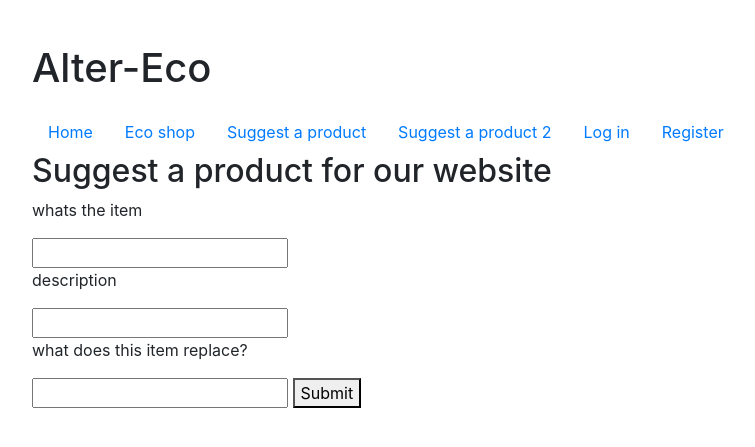
After one commit to annamariacutolo/switch_to_sustainable, a Django app: page /new_product_two in a window 1280 px wide. The commit adds this page. Shown: the top 447 px of the page, without its empty margins (0-755 px from the left). Run offline with Django 3.2, Linux system fonts and the light colour scheme; some libraries are stand-ins or nearby versions.

Commit message:
different adding a product form

```diff
--- a/switch_to_sustainable/pages/forms.py
+++ b/switch_to_sustainable/pages/forms.py
@@ -6,6 +6,11 @@ from django.contrib.auth.models import User
 class NewProductForm(forms.Form):
     name = forms.CharField(max_length=200)
 
+class NewProductFormTwo(forms.Form):
+    name = forms.CharField(max_length=200)
+    text = forms.CharField(max_length=200)
+    description = forms.CharField(max_length=400)
+
 class NewUserForm(UserCreationForm):
     email = forms.EmailField()
 
--- a/switch_to_sustainable/pages/templates/base.html
+++ b/switch_to_sustainable/pages/templates/base.html
@@ -14,6 +14,7 @@
             <li class="nav-item"><a class="nav-link" href="/">Home</a></li>
             <li class="nav-item"><a class="nav-link" href="/products">Eco shop</a></li>
             <li class="nav-item"><a class="nav-link" href="/new_product">Suggest a product</a></li>
+            <li class="nav-item"><a class="nav-link" href="/new_product_two">Suggest a product 2</a></li>
             {% if user.is_authenticated %}
             <li class="nav-item"><a class="nav-link" href="{% url 'logout' %}">Log out</a></li>
             {% else %}
--- /dev/null
+++ b/switch_to_sustainable/pages/templates/new_product_two.html
@@ -0,0 +1,23 @@
+{% extends "base.html" %} {% load static %} {% block title %}Suggestions{% endblock %} {% block body %}
+
+<h2>Suggest a product for our website</h2>
+<form action="" method="post">
+    {% csrf_token %}
+    <div>
+
+
+
+
+        <p>whats the item</p>
+        {{ form.text }}
+
+        <p> description</p>
+        {{ form.description}}
+
+        <p>what does this item replace?</p>
+        {{ form.name }}
+
+        <button type="submit">Submit</button>
+    </div>
+</form>
+{% endblock %}
--- a/switch_to_sustainable/pages/urls.py
+++ b/switch_to_sustainable/pages/urls.py
@@ -7,6 +7,7 @@ urlpatterns = [
     path('products', views.products, name='products'),
     path('new_product', views.new_product_form, name='new_product'),
     path('api/product', views.ListProductsForItems.as_view()),
+    path('new_product_two', views.new_product_form_two, name='new_product_two'),
     # path('books_for_author', views.books_for_author, name='books_for_author'),
     # path('api/book', views.ListBooksForAuthor.as_view()),
 ]
--- a/switch_to_sustainable/pages/views.py
+++ b/switch_to_sustainable/pages/views.py
@@ -3,7 +3,7 @@ from django.http import HttpResponse, HttpResponseRedirect
 from django.contrib import messages
 from django.contrib.auth import login, authenticate
 from .models import Item, Product, NewProduct
-from .forms import NewProductForm, NewUserForm
+from .forms import NewProductForm, NewUserForm, NewProductFormTwo
 from django.shortcuts import get_object_or_404
 from rest_framework.views import APIView
 from rest_framework.response import Response
@@ -40,6 +40,31 @@ def new_product_form(request):
 
     return HttpResponse('Thank you for your suggestion.')
 
+
+
+
+def new_product_form_two(request):
+    if request.method == 'GET':
+        form = NewProductFormTwo()
+        return render(request, 'new_product_two.html', {'form': form})
+
+    form = NewProductFormTwo(request.POST)
+    if not form.is_valid():
+        return render(request, 'new_product_two.html', {'form': form})
+
+    single_use_product = form.cleaned_data['name']
+    replacement = form.cleaned_data['text']
+    description = form.cleaned_data['description']
+
+
+    new_product = Product(text = replacement, description = description, item_id = 1)
+    new_product.save()
+
+    return HttpResponse('Thank you for your suggestion.')
+
+
+
+
 def register(request):
     if request.method == 'POST':
         form = NewUserForm(request.POST)
```
Also changed, not shown: switch_to_sustainable/products.sqlite3.
